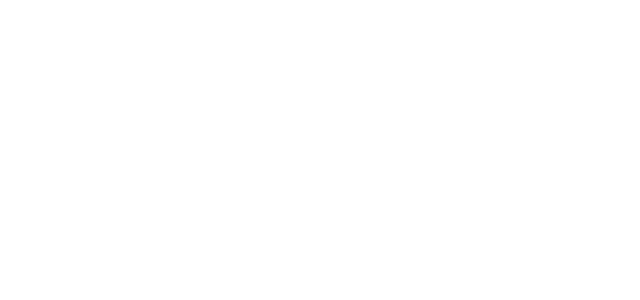
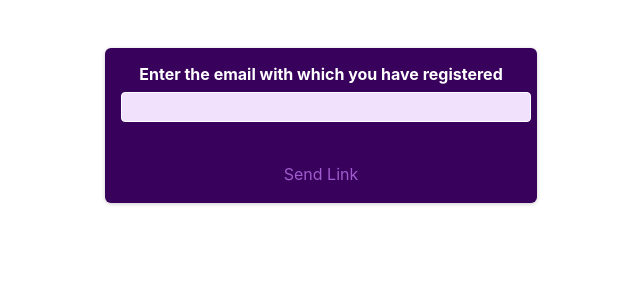
Before and after one commit to Maneesh1007/expense, a React (Create React App) app: page /forgot in a window 1280 px wide. Shown: the top 300 px of the page, without its empty margins (319-959 px from the left). Built offline with nearby package versions, Linux system fonts and the light colour scheme.

Commit message:
forgot password

```diff
--- a/src/App.js
+++ b/src/App.js
@@ -2,6 +2,7 @@
 import Auth from "./pages/Auth";
 import Home from "./pages/Home";
 import CompleteProfile from "./pages/CompleteProfile";
+import ForgotPassword from "./components/ForgotPassword";
 
 function App() {
   return (
@@ -16,6 +17,9 @@
         <Route path="/profile" exact>
           <CompleteProfile></CompleteProfile>
         </Route>
+        <Route path="/forgot" exact>
+          <ForgotPassword></ForgotPassword>
+        </Route>
       </Switch>
     </>
   );
--- /dev/null
+++ b/src/components/ForgotPassword.js
@@ -0,0 +1,50 @@
+import { useRef } from "react";
+//import AuthContext from "../store/AuthContext"
+import Styles from "../pages/Auth.module.css";
+import { useHistory } from "react-router-dom";
+
+const ForgotPassword = () => {
+  const forgotref = useRef("");
+  const history = useHistory("");
+
+  const forgotHandler = async (e) => {
+    e.preventDefault();
+
+    const response = await fetch(
+      "https://identitytoolkit.googleapis.com/v1/accounts:sendOobCode?key=AIzaSyBqVX_hW6BUUpe1061qr1J-wV_Ob4u66M4",
+      {
+        method: "POST",
+        body: JSON.stringify({
+          requestType: "PASSWORD_RESET",
+          email: forgotref.current.value,
+        }),
+        headers: {
+          "Content-Type": "application/json",
+        },
+      }
+    );
+
+    if (response.ok) {
+      history.replace("/");
+    }
+
+    const data = response.json();
+    console.log(data);
+  };
+
+  return (
+    <section className={Styles.auth}>
+      <form onSubmit={forgotHandler}>
+        <div className={Styles.control}>
+          <label>Enter the email with which you have registered</label>
+          <input type="text" ref={forgotref} required />
+        </div>
+        <div className={Styles.actions}>
+          <button className={Styles.toggle}>Send Link</button>
+        </div>
+      </form>
+    </section>
+  );
+};
+
+export default ForgotPassword;
--- a/src/pages/Auth.js
+++ b/src/pages/Auth.js
@@ -80,6 +80,11 @@
     }
   };
 
+  //forgot Password
+  const passwordHandler = () => {
+    history.replace("/forgot");
+  };
+
   return (
     <section className={classes.auth}>
       {<h1>{isLogin ? "Login" : "Sign Up"}</h1>}
@@ -96,6 +101,9 @@
         <div className={classes.control}>
           <label htmlFor="password">Conform Password</label>
           <input type="password" id="password" ref={conformPassword} required />
+        </div>
+        <div className={classes.control}>
+          <button onClick={passwordHandler}>Forgot Password?</button>
         </div>
 
         <div className={classes.actions}>
```
